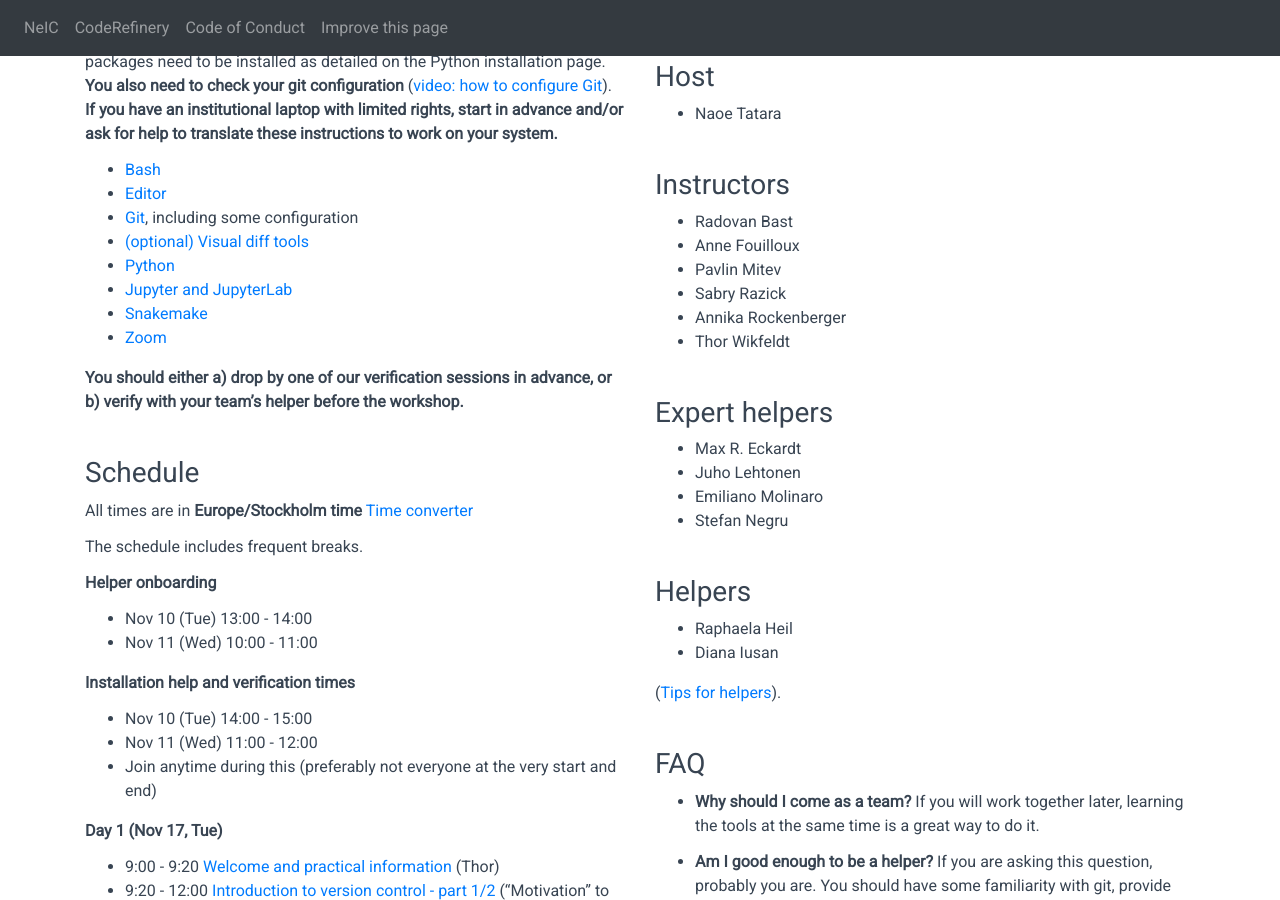
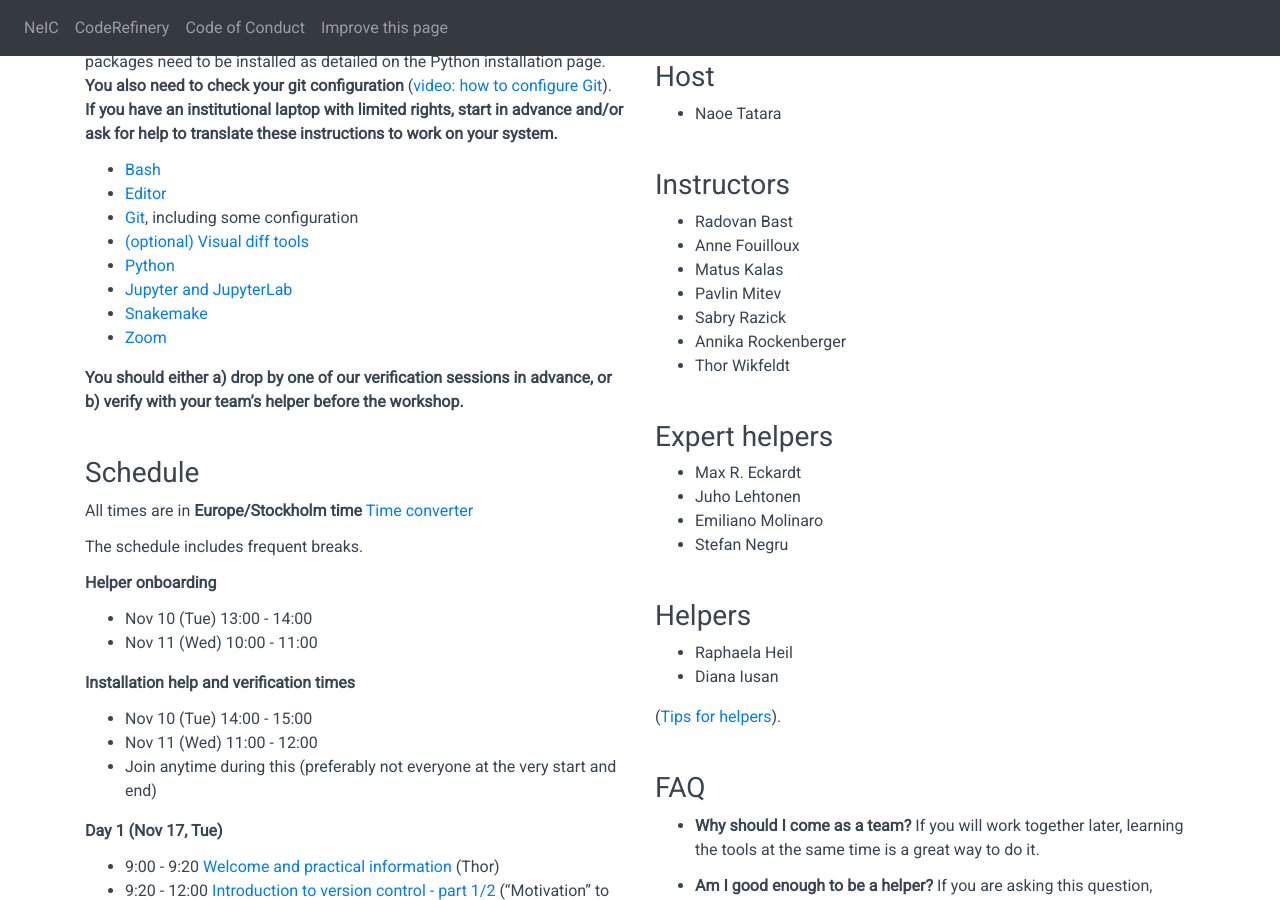
Before and after one commit to coderefinery/2020-11-17-online, a Jekyll site: the page built from index.md, in a window 1280 px wide and 900 px high, scrolled down 1601 px. Built offline with Jekyll 4.4.1, drawn with Linux system fonts in a browser that asks for light colours; comment, search, counter and statistics services are not loaded.

Commit message:
Added Matus in the instructor list

```diff
--- a/right_column.md
+++ b/right_column.md
@@ -59,6 +59,7 @@ Python.
 
 - Radovan Bast
 - Anne Fouilloux
+- Matus Kalas
 - Pavlin Mitev
 - Sabry Razick
 - Annika Rockenberger
```
